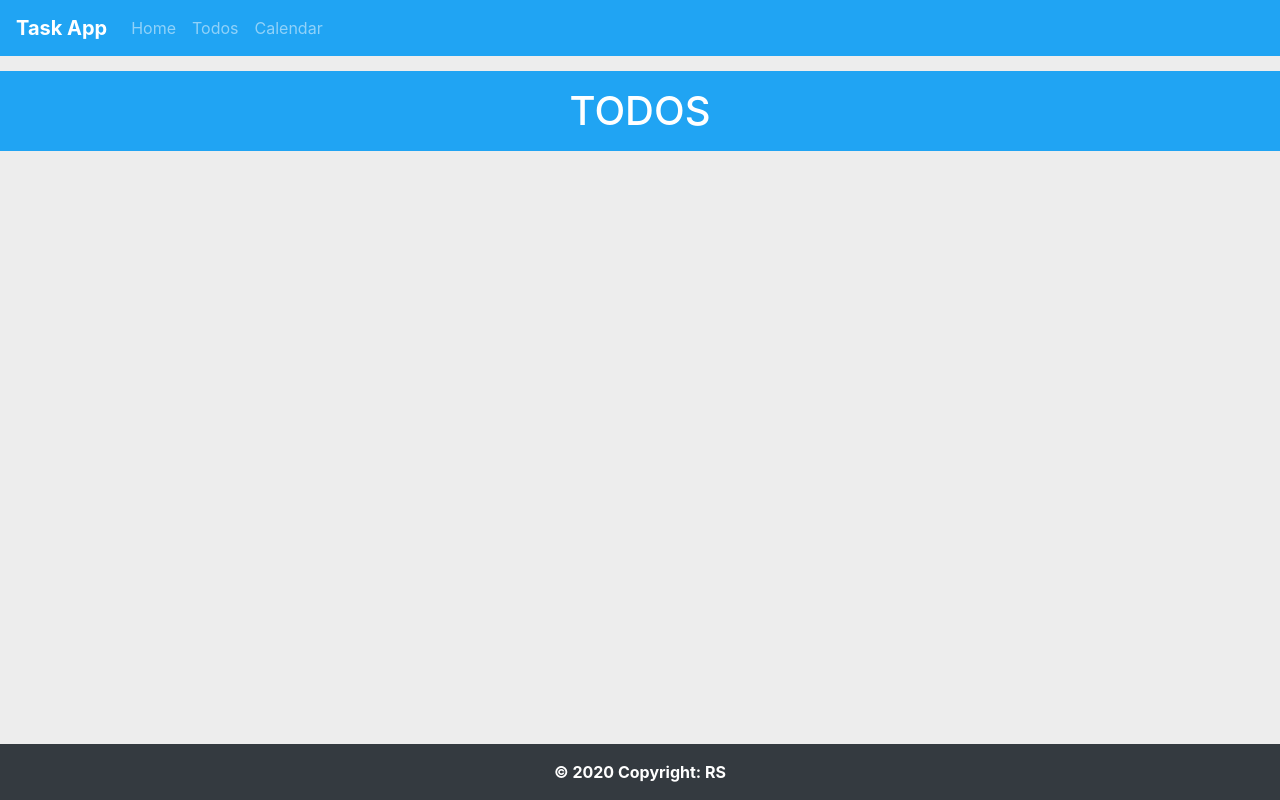
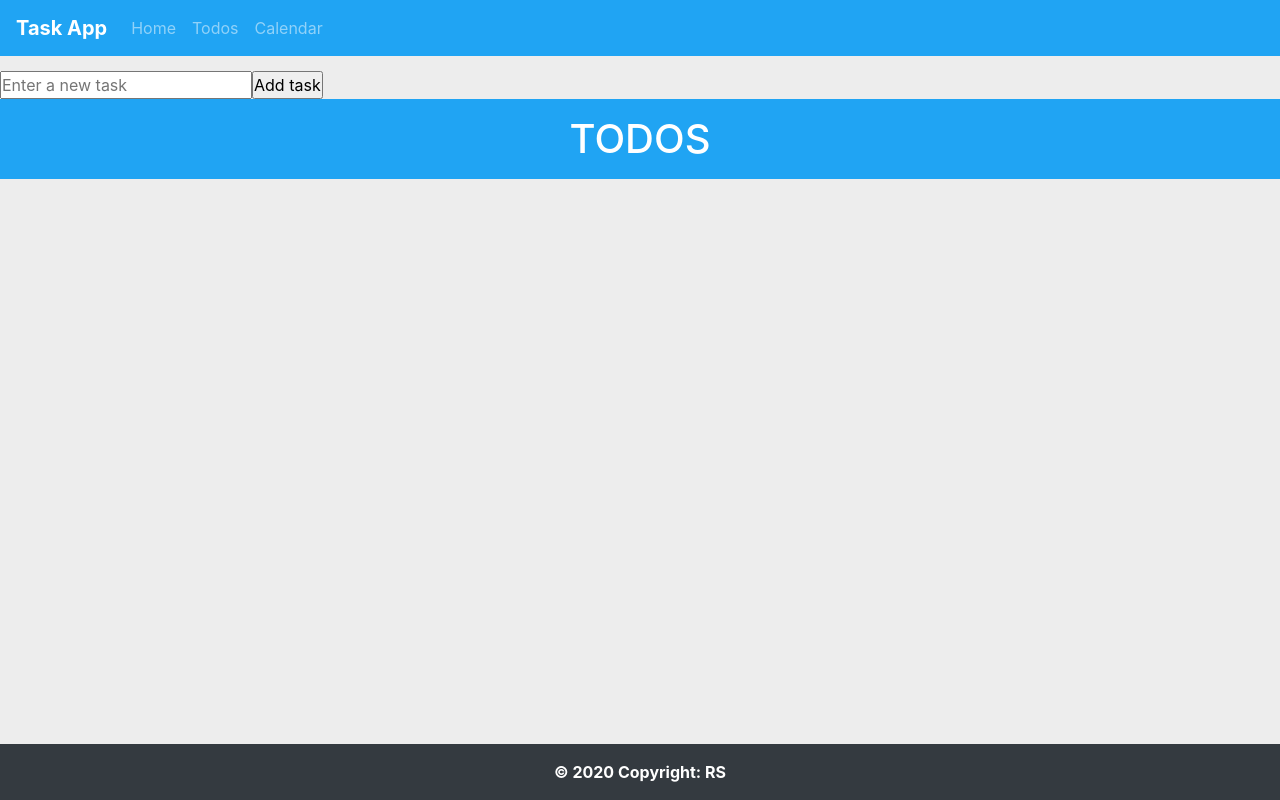
Before and after one commit to relative-studios/react-todo, a React (Create React App) app: page / in a window 1280 px wide. Built offline with nearby package versions, Linux system fonts and the light colour scheme; no server answers.

Commit message:
Merged develop into react-todo
Merged in develop branch to react-todo, this breaks add-todo functionality.

```diff
--- a/src/components/todos/Todos.js
+++ b/src/components/todos/Todos.js
@@ -2,6 +2,7 @@ import React, { Component } from 'react';
 import PropTypes from 'prop-types';
 import { connect } from 'react-redux';
 import TodoItem from './TodoItem';
+import AddTodo from '../AddTodo';
 import './Todos.scss';
 
 class Todos extends Component {
@@ -40,6 +41,7 @@ class Todos extends Component {
   render() {
     return (
       <div className="w-100">
+        <AddTodo />
         <div className="py-3 bg-primary text-white text-center">
           <h1 className="mb-0">TODOS</h1>
         </div>
```
